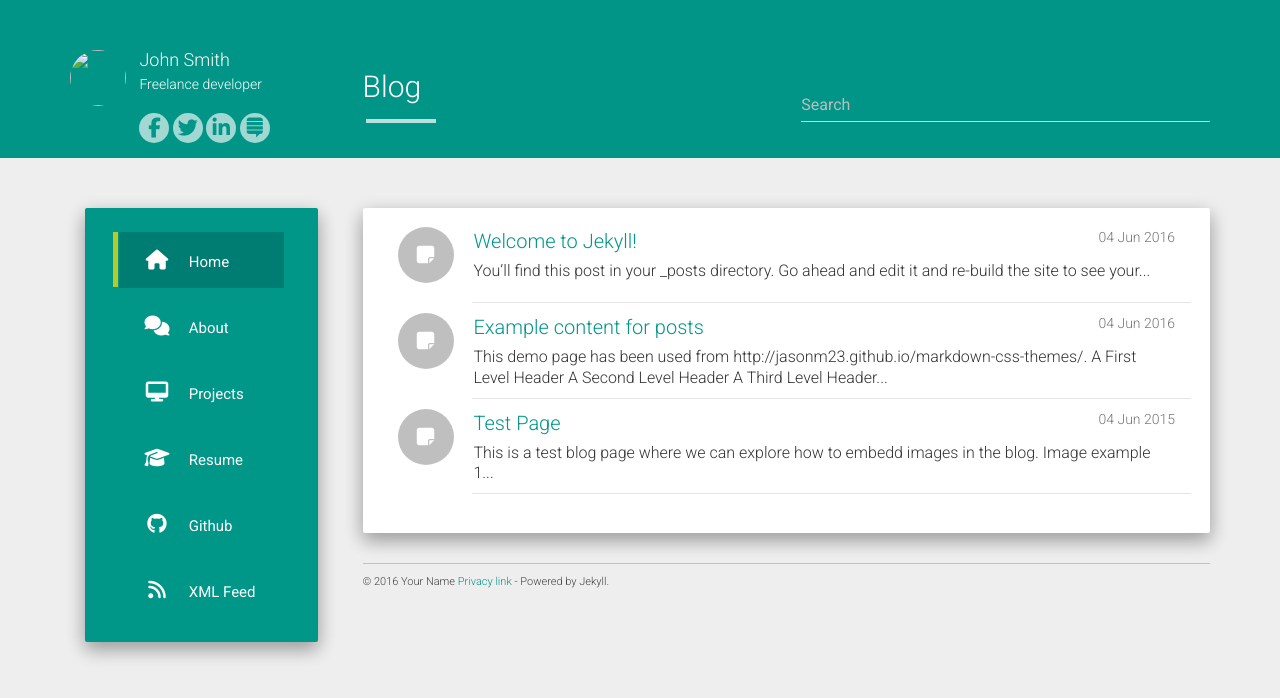
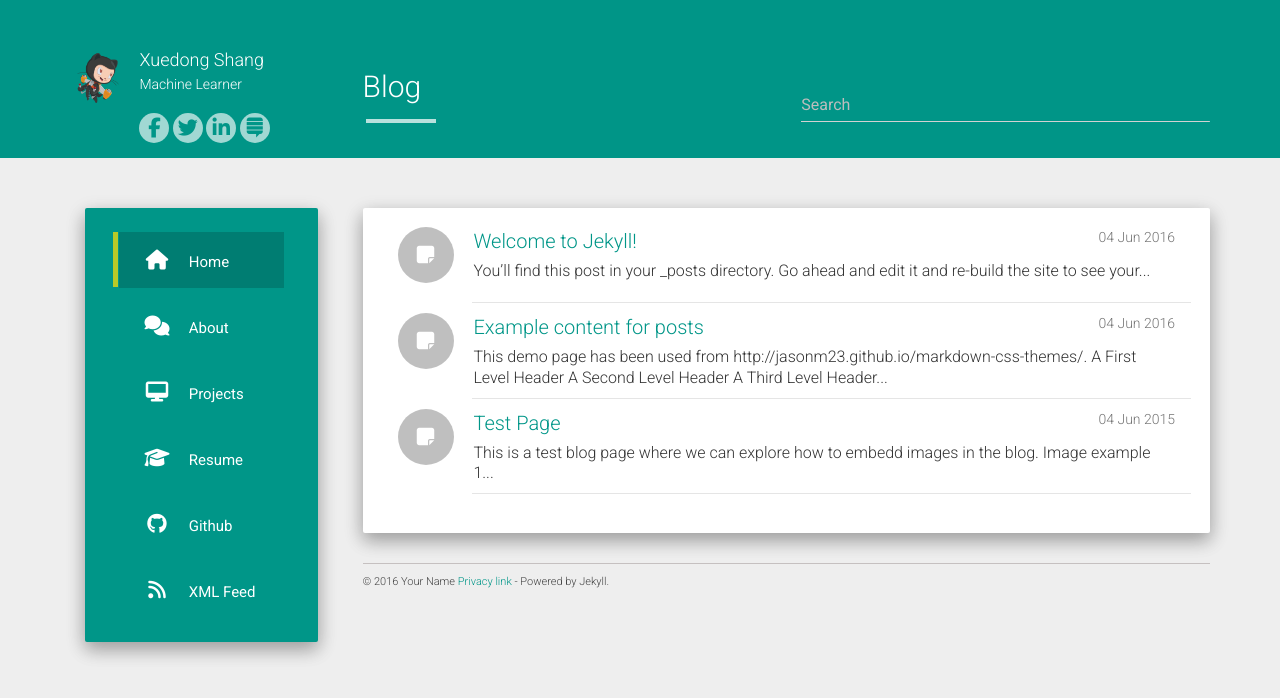
Before and after one commit to xuedong/xuedong.github.io, a Jekyll site: the page built from index.html, in a window 1280 px wide. Shown: the top 698 px of the page. Built offline with Jekyll 4.4.1, drawn with Linux system fonts in a browser that asks for light colours; nearby versions of some CDN libraries; the list of posts is cut into pages by our own code.

Commit message:
Updated the config file.

```diff
--- a/_config.yml
+++ b/_config.yml
@@ -1,16 +1,16 @@
-title: John Smith
+title: Xuedong Shang
 description: My Personal Blog
-author: John Smith
-logo: /hcz-jekyll-blog/static/img/avatar.png
-github: https://github.com/codeasashu
-about: Freelance developer
+author: Xuedong Shang
+logo: /static/img/avatar.png
+github: https://github.com/xuedong
+about: Machine Learner
 
 baseurl: ""
 url: ""
 
 allowsearch: true
 
-disqus_shortname: aboutashu
+disqus_shortname: xuedong
 google_analytics: UA-72862926-1
 
 share:
```
